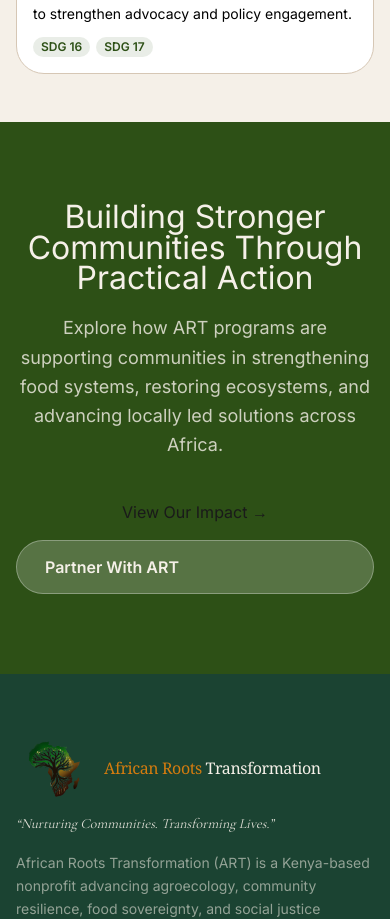
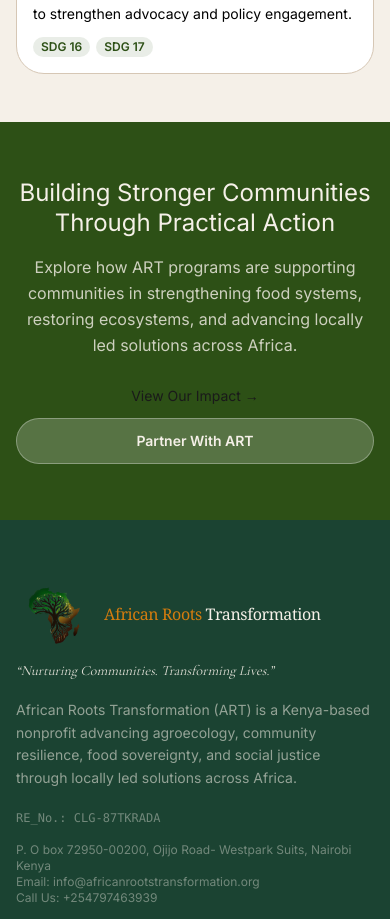
Before and after one commit to Maneno-Michael/ART, a Next.js app: page /programs-overview in a window 390 px wide. Shown: the part 2460-3379 px from the top of the page. Built offline with nearby package versions, Linux system fonts and the light colour scheme; no server answers.

Commit message:
programsCTA page responsiveness

```diff
--- a/src/app/programs-overview/components/ProgramsCTA.tsx
+++ b/src/app/programs-overview/components/ProgramsCTA.tsx
@@ -3,22 +3,25 @@ import Link from 'next/link';
 
 export default function ProgramsCTA() {
   return (
-    <section className="py-20 bg-primary relative overflow-hidden">
+    <section className="py-14 sm:py-16 lg:py-20 bg-primary relative overflow-hidden">
       <div className="absolute inset-0 blob-amber opacity-20 pointer-events-none" />
       <div className="max-w-4xl mx-auto px-4 sm:px-6 lg:px-8 text-center relative z-10">
-        <h2 className="text-hero-lg  text-primary-foreground mb-5">
+        <h2 className="text-2xl sm:text-3xl lg:text-hero-lg text-primary-foreground mb-4 sm:mb-5 leading-tight">
           Building Stronger Communities Through Practical Action
         </h2>
-        <p className="text-lg text-primary-foreground/80 leading-relaxed mb-10 max-w-2xl mx-auto">
+        <p className="text-base sm:text-lg text-primary-foreground/80 leading-relaxed mb-7 sm:mb-10 max-w-2xl mx-auto">
           Explore how ART programs are supporting communities in strengthening food systems, restoring ecosystems, and advancing locally led solutions across Africa.
         </p>
-        <div className="flex flex-col sm:flex-row gap-4 justify-center">
-          <Link href="/" className="btn-accent text-base">
+        <div className="flex flex-col sm:flex-row gap-3 sm:gap-4 justify-center items-stretch sm:items-center">
+          <Link
+            href="/"
+            className="btn-accent text-sm sm:text-base w-full sm:w-auto justify-center"
+          >
             View Our Impact →
           </Link>
           <Link
             href="/get-involved"
-            className="inline-flex items-center gap-2 px-7 py-3.5 bg-white/20 text-primary-foreground rounded-full font-semibold text-base border border-white/30 hover:bg-white/30 transition-colors"
+            className="inline-flex items-center gap-2 px-6 sm:px-7 py-3 sm:py-3.5 bg-white/20 text-primary-foreground rounded-full font-semibold text-sm sm:text-base border border-white/30 hover:bg-white/30 transition-colors w-full sm:w-auto justify-center"
           >
             Partner With ART
           </Link>
```
